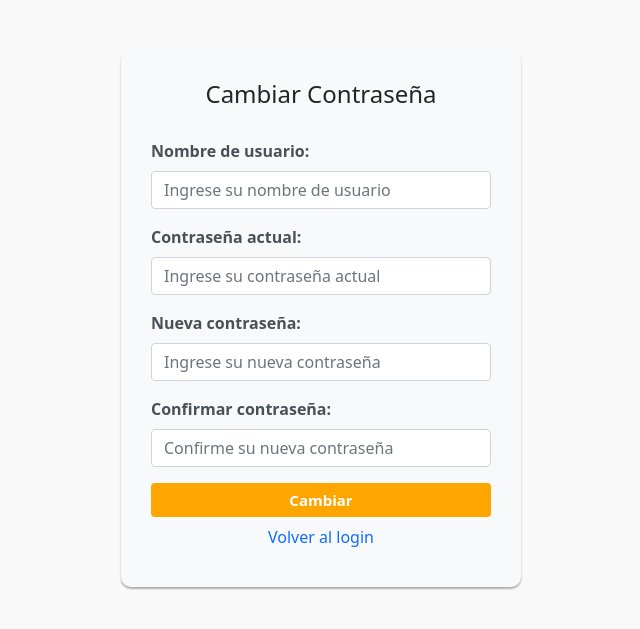
After one commit to miguelcg02/Kairos_logistics, a Django app: page /change_password/ in a window 1280 px wide. The commit adds this page. Shown: the top 629 px of the page, without its empty margins (319-959 px from the left). Run offline with Django 4.2, Linux system fonts and the light colour scheme; some libraries are stand-ins or nearby versions.

Commit message:
Cambiar contraseña

```diff
--- /dev/null
+++ b/kairos/scheduling/templates/change_password.html
@@ -0,0 +1,91 @@
+<!DOCTYPE html>
+<html>
+<head>
+  <title>Cambiar Contraseña</title>
+  <link rel="stylesheet" href="https://maxcdn.bootstrapcdn.com/bootstrap/4.5.2/css/bootstrap.min.css">
+  <link rel="stylesheet" href="https://maxcdn.bootstrapcdn.com/bootstrap/4.0.0/css/bootstrap.min.css">
+  <script src="https://ajax.googleapis.com/ajax/libs/jquery/3.3.1/jquery.min.js"></script>
+  <script src="https://cdnjs.cloudflare.com/ajax/libs/popper.js/1.12.9/umd/popper.min.js"></script>
+  <script src="https://maxcdn.bootstrapcdn.com/bootstrap/4.0.0/js/bootstrap.min.js"></script>
+  <link href="https://cdn.jsdelivr.net/npm/bootstrap@5.0.2/dist/css/bootstrap.min.css" rel="stylesheet" integrity="sha384-EVSTQN3/azprG1Anm3QDgpJLIm9Nao0Yz1ztcQTwFspd3yD65VohhpuuCOmLASjC" crossorigin="anonymous">
+  <script src="https://cdn.jsdelivr.net/npm/@popperjs/core@2.11.6/dist/umd/popper.min.js" integrity="sha384-oBqDVmMz9ATKxIep9tiCxS/Z9fNfEXiDAYTujMAeBAsjFuCZSmKbSSUnQlmh/jp3" crossorigin="anonymous"></script>
+  <script src="https://cdn.jsdelivr.net/npm/bootstrap@5.2.3/dist/js/bootstrap.min.js" integrity="sha384-cuYeSxntonz0PPNlHhBs68uyIAVpIIOZZ5JqeqvYYIcEL727kskC66kF92t6Xl2V" crossorigin="anonymous"></script>
+  <style>
+    body {
+      background-color: #f9f9f9;
+    }
+
+    .container {
+      max-width: 400px;
+      margin: 50px auto;
+      padding: 30px;
+      background-color: #f8f9fa;
+      border-radius: 10px;
+      box-shadow: 0 2px 2px rgba(0, 0, 0, 0.3);
+    }
+
+    .form-title {
+      margin-bottom: 30px;
+      text-align: center;
+      font-size: 24px;
+    }
+
+    .form-group label {
+      color: #495057;
+      font-weight: bold;
+    }
+
+    .form-control:focus {
+      border-color: #ffa500;
+      box-shadow: none;
+    }
+
+    .btn-primary {
+      font-size: 15px;
+      font-weight: bold;
+      background-color: #FFA500;
+      border: none;
+    }
+
+    .btn-primary:hover {
+      background-color: #FFA500;
+    }
+  </style>
+</head>
+<body>
+    {% for message in messages %}
+        <div class="m-0 alert alert-dismissible alert-warning d-flex justify-content-center" role="alert">
+        {{ message }}
+        <button type="button" class="btn-close" data-bs-dismiss="alert" aria-label="Close"></button>
+        </div>
+    {% endfor %}
+  <div class="container">
+    <h2 class="form-title">Cambiar Contraseña</h2>
+    <form method="POST">
+        {% csrf_token %}
+      <div class="form-group">
+          <label for="current-password">Nombre de usuario:</label>
+          <input name="username" type="text" class="form-control" id="current-password" placeholder="Ingrese su nombre de usuario">
+      </div>
+      <div class="form-group">
+        <label for="current-password">Contraseña actual:</label>
+        <input name="current_password" type="password" class="form-control" id="current-password" placeholder="Ingrese su contraseña actual">
+      </div>
+      <div class="form-group">
+        <label for="new-password">Nueva contraseña:</label>
+        <input name="new_password" type="password" class="form-control" id="new-password" placeholder="Ingrese su nueva contraseña">
+      </div>
+      <div class="form-group">
+        <label for="confirm-password">Confirmar contraseña:</label>
+        <input name="confirmation_password" type="password" class="form-control" id="confirm-password" placeholder="Confirme su nueva contraseña">
+      </div>
+      <button type="submit" class="btn btn-primary btn-block">Cambiar</button>
+    </form>
+    <div class="text-center">
+        <a class="nav-link" href="{% url 'login' %}">Volver al login</a>
+    </div>
+  </div>
+
+  <script src="https://maxcdn.bootstrapcdn.com/bootstrap/4.5.2/js/bootstrap.min.js"></script>
+</body>
+</html>
--- a/kairos/scheduling/templates/login.html
+++ b/kairos/scheduling/templates/login.html
@@ -77,7 +77,7 @@
 				<button type="submit" class="btn btn-primary btn-block">Ingresar</button>
 			</div>
 			<div class="text-center">
-				<a href="#">Cambiar contraseña</a>
+				<a class="nav-link" href="{% url 'change_password' %}">Cambiar contraseña</a>
 			</div>
 		</form>
 	</div>
--- a/kairos/scheduling/urls.py
+++ b/kairos/scheduling/urls.py
@@ -7,6 +7,7 @@ urlpatterns = [
     path('', views.login_page, name='login'),
 
     # FUNCIONALITIES
+    path('change_password/',views.change_password,name='change_password'),
     path('reports/',views.reports,name='reports'),
     path('block_schedule/',views.block_schedule,name='block_schedule'),
     path('create_user/',views.create_user,name='create_user'),
--- a/kairos/scheduling/views.py
+++ b/kairos/scheduling/views.py
@@ -1,6 +1,7 @@
 from django.shortcuts import render, redirect
 from django.contrib.auth import authenticate, login, logout
 from django.contrib.auth.decorators import login_required
+from django.contrib.auth.hashers import check_password
 from .models import *
 from .forms import CreateUserForm
 from django.contrib import messages
@@ -88,6 +89,29 @@ def create_user(request):
             return render(request,template_name="0-1-create_user.html", context={'form': form, 'role':getRole(request)})
 
     return render(request,template_name="0-1-create_user.html", context={'form': form, 'role':getRole(request)})
+
+def change_password(request):
+    if request.method == 'POST':
+        username = request.POST.get('username')
+        password = request.POST.get('current_password')
+        user = authenticate(username=username, password=password)
+
+        if user is not None:
+            new_password1 = request.POST.get('new_password')
+            new_password2 = request.POST.get('confirmation_password')
+            if(new_password1 == new_password2):
+                user.set_password(new_password1)
+                user.save()
+                user.save()
+                messages.success(request, '¡La contraseña fue actualizada exitosamente!')
+                return redirect('login')
+            else:
+                messages.success(request, '¡La nueva contraseña no coincide con la de confirmación, vuelva a intentarlo!')
+                return render(request,template_name="change_password.html")
+        else:
+            messages.success(request, '¡El usuario ingresado no existe!')
+            return render(request,template_name="change_password.html")
+    return render(request,template_name="change_password.html")
 
 @login_required(login_url='')
 def delete_user(request):
```
Also changed, not shown: kairos/db.sqlite3.
